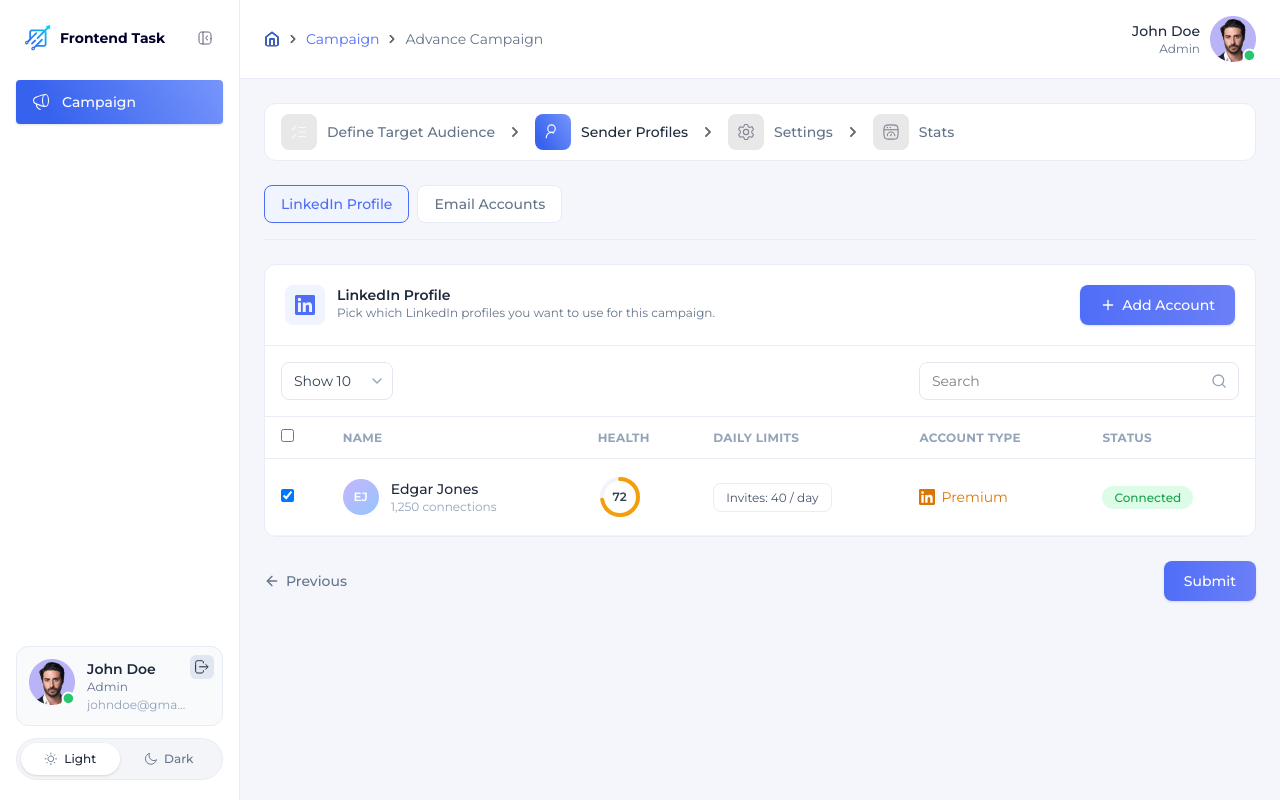
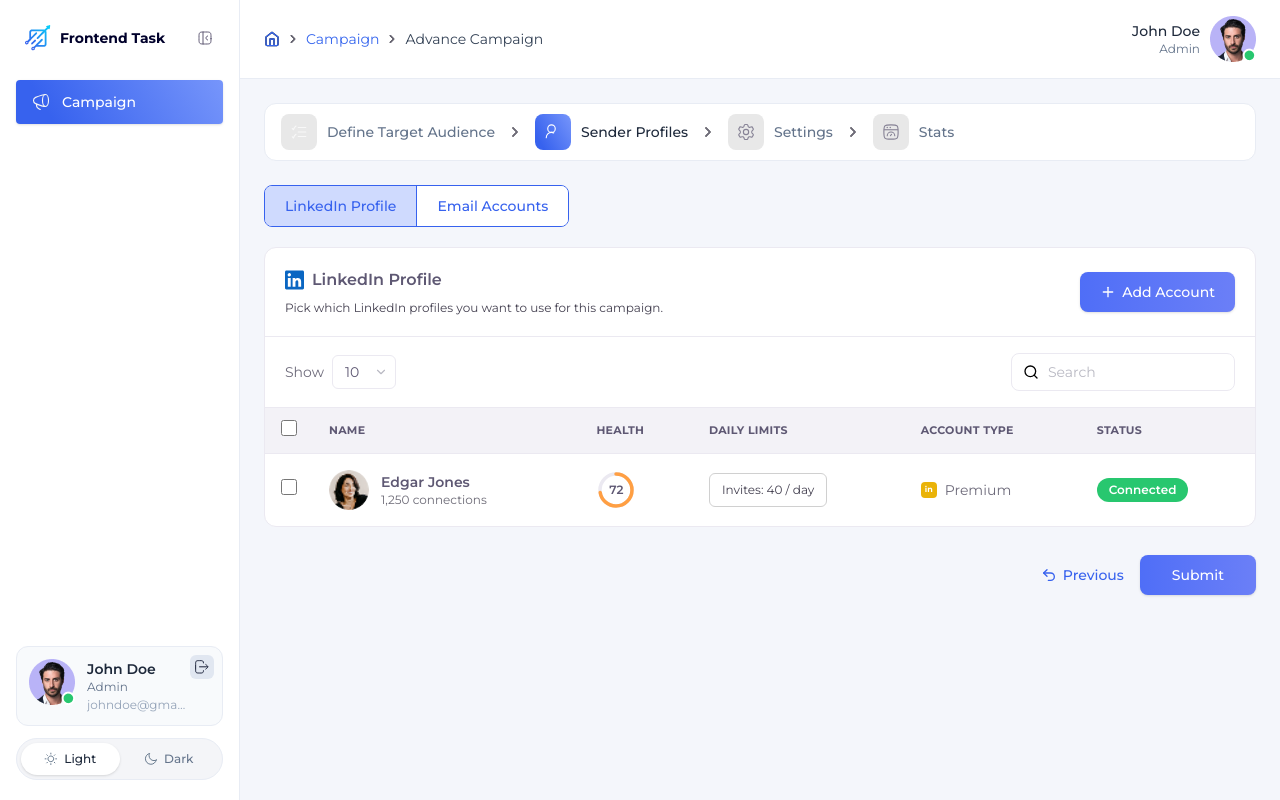
Before and after one commit to Rishabh157/Intricare-test-ui, a React (Vite) app: page /campaign/advance in a window 1280 px wide. Both pictures are taken after a click on the button "Next". Built offline with nearby package versions, Linux system fonts and the light colour scheme.

Commit message:
fixes the fourth and five page

```diff
--- a/src/components/campaign/steps/SenderProfilesStep.tsx
+++ b/src/components/campaign/steps/SenderProfilesStep.tsx
@@ -1,19 +1,20 @@
-import { useState } from "react";
-import { ChevronDown, Plus, Search } from "lucide-react";
-import LinkedInIcon from "../../icons/LinkedInIcon";
-import Button from "../../ui/Button";
-import WizardFooter from "../WizardFooter";
+import { useState } from "react"
+import { ChevronDown, Plus, Search, Undo2 } from "lucide-react"
+import Button from "../../ui/Button"
+import AvatarImg from "../../../assets/table-avatar.png"
+import LinkedinIcon from "../../../assets/linkedin-icon-1.svg"
 
-type ProfileTab = "linkedin" | "email";
+type ProfileTab = "linkedin" | "email"
 
 interface SenderProfile {
-  id: string;
-  name: string;
-  connections: string;
-  health: number;
-  dailyLimit: string;
-  accountType: string;
-  status: "Connected" | "Disconnected";
+  id: string
+  name: string
+  connections: string
+  health: number
+  dailyLimit: string
+  accountType: string
+  status: "Connected" | "Disconnected"
+  avatar?: string
 }
 
 const profiles: SenderProfile[] = [
@@ -25,54 +26,88 @@ const profiles: SenderProfile[] = [
     dailyLimit: "Invites: 40 / day",
     accountType: "Premium",
     status: "Connected",
+    avatar: AvatarImg,
   },
-];
+]
+
+function LinkedInBadge({
+  variant = "blue",
+  size = "md",
+}: {
+  variant?: "blue" | "gold"
+  size?: "sm" | "md"
+}) {
+  const dim = size === "sm" ? "h-4 w-4 text-[8px]" : "h-8 w-8 text-xs"
+  const bg = variant === "gold" ? "bg-[#EAB308]" : "bg-[#0A66C2]"
+
+  return (
+    <span
+      className={`inline-flex shrink-0 items-center justify-center rounded ${dim} ${bg} font-bold text-white`}
+    >
+      in
+    </span>
+  )
+}
 
 function HealthRing({ value }: { value: number }) {
-  const radius = 18;
-  const circumference = 2 * Math.PI * radius;
-  const offset = circumference - (value / 100) * circumference;
+  const radius = 16
+  const circumference = 2 * Math.PI * radius
+  const offset = circumference - (value / 100) * circumference
 
   return (
-    <div className="relative flex h-11 w-11 items-center justify-center">
-      <svg className="h-11 w-11 -rotate-90" viewBox="0 0 44 44">
-        <circle cx="22" cy="22" r={radius} fill="none" stroke="#f1f5f9" strokeWidth="4" />
+    <div className="relative flex h-10 w-10 items-center justify-center">
+      <svg className="h-10 w-10 -rotate-90" viewBox="0 0 40 40">
         <circle
-          cx="22"
-          cy="22"
+          cx="20"
+          cy="20"
           r={radius}
           fill="none"
-          stroke="#f59e0b"
-          strokeWidth="4"
+          stroke="#EBE9F1"
+          strokeWidth="3.5"
+        />
+        <circle
+          cx="20"
+          cy="20"
+          r={radius}
+          fill="none"
+          stroke="#FF9F43"
+          strokeWidth="3.5"
           strokeDasharray={circumference}
           strokeDashoffset={offset}
           strokeLinecap="round"
         />
       </svg>
-      <span className="absolute text-xs font-semibold text-[#334155]">{value}</span>
+      <span className="absolute text-xs font-semibold text-[#5E5873]">
+        {value}
+      </span>
     </div>
-  );
+  )
 }
 
 interface SenderProfilesStepProps {
-  onPrevious: () => void;
-  onNext: () => void;
+  onPrevious: () => void
+  onNext: () => void
 }
 
-export default function SenderProfilesStep({ onPrevious, onNext }: SenderProfilesStepProps) {
-  const [activeTab, setActiveTab] = useState<ProfileTab>("linkedin");
-  const [search, setSearch] = useState("");
+export default function SenderProfilesStep({
+  onPrevious,
+  onNext,
+}: SenderProfilesStepProps) {
+  const [activeTab, setActiveTab] = useState<ProfileTab>("linkedin")
+  const [search, setSearch] = useState("")
+  const [pageSize, setPageSize] = useState("10")
 
   return (
-    <>
-      <div className="flex gap-2 border-b border-[#e8ecf4] pb-4">
+    <div className="space-y-5">
+      {/* Tabs */}
+      <div className="inline-flex overflow-hidden rounded-lg border border-[#3762EE]">
         <button
           type="button"
           onClick={() => setActiveTab("linkedin")}
-          className={`rounded-lg border px-4 py-2 text-sm font-medium transition ${
+          className={`px-5 py-2.5 text-sm font-medium transition ${
             activeTab === "linkedin"
-              ? "border-[#4f6ef7] bg-[#f0f4ff] text-[#4f6ef7]"
-              : "border-[#e8ecf4] bg-white text-[#64748b]"
+              ? "bg-[#CFDAFE] text-[#3762EE]"
+              : "bg-white text-[#3762EE] hover:bg-[#F8FAFF]"
           }`}
         >
           LinkedIn Profile
@@ -80,61 +115,79 @@ export default function SenderProfilesStep({ onPrevious, onNext }: SenderProfile
         <button
           type="button"
           onClick={() => setActiveTab("email")}
-          className={`rounded-lg border px-4 py-2 text-sm font-medium transition ${
+          className={`border-l border-[#3762EE] px-5 py-2.5 text-sm font-medium transition ${
             activeTab === "email"
-              ? "border-[#4f6ef7] bg-[#f0f4ff] text-[#4f6ef7]"
-              : "border-[#e8ecf4] bg-white text-[#64748b]"
+              ? "bg-[#EEF2FF] text-[#3762EE]"
+              : "bg-white text-[#3762EE] hover:bg-[#F8FAFF]"
           }`}
         >
           Email Accounts
         </button>
       </div>
 
-      <div className="rounded-xl border border-[#e8ecf4] bg-white">
-        <div className="flex flex-col gap-4 border-b border-[#e8ecf4] p-5 sm:flex-row sm:items-center sm:justify-between">
-          <div className="flex items-start gap-3">
-            <div className="flex h-10 w-10 items-center justify-center rounded-lg bg-[#f0f4ff] text-[#4f6ef7]">
-              <LinkedInIcon className="h-5 w-5" />
-            </div>
+      {/* Main panel */}
+      <div className="overflow-hidden rounded-xl border border-[#EBE9F1] bg-white">
+        {/* Header */}
+        <div className="flex flex-col gap-4 border-b border-[#EBE9F1] px-5 py-5 sm:flex-row sm:items-center sm:justify-between">
+          <div className="flex items-center gap-3">
             <div>
-              <h3 className="text-sm font-semibold text-[#1e293b]">LinkedIn Profile</h3>
-              <p className="text-xs text-[#64748b]">
+              <div className="flex gap-x-2">
+                <img src={LinkedinIcon} alt="btn" />
+                <h3 className="text-base font-semibold text-[#5E5873]">
+                  LinkedIn Profile
+                </h3>
+              </div>
+              <p className="text-xs text-[#444050] mt-2">
                 Pick which LinkedIn profiles you want to use for this campaign.
               </p>
             </div>
           </div>
-          <Button className="shrink-0 gap-1.5">
+          <Button className="shrink-0 gap-1.5 !bg-[#3762EE] hover:!bg-[#2b4fd4]">
             <Plus className="h-4 w-4" />
             Add Account
           </Button>
         </div>
 
-        <div className="flex flex-col gap-3 border-b border-[#e8ecf4] p-4 sm:flex-row sm:items-center sm:justify-between">
-          <div className="relative w-full sm:w-28">
-            <select className="w-full appearance-none rounded-lg border border-[#e2e8f0] bg-white py-2 pl-3 pr-8 text-sm text-[#334155]">
-              <option>Show 10</option>
-              <option>Show 25</option>
-            </select>
-            <ChevronDown className="pointer-events-none absolute right-2 top-1/2 h-4 w-4 -translate-y-1/2 text-[#94a3b8]" />
+        {/* Toolbar */}
+        <div className="flex flex-col gap-3 border-b border-[#EBE9F1] px-5 py-4 sm:flex-row sm:items-center sm:justify-between">
+          <div className="flex items-center gap-2 text-sm text-[#6E6B7B]">
+            <span>Show</span>
+            <div className="relative">
+              <select
+                value={pageSize}
+                onChange={(e) => setPageSize(e.target.value)}
+                className="appearance-none rounded-md border border-[#EBE9F1] bg-white py-1.5 pl-3 pr-8 text-sm text-[#5E5873] outline-none"
+              >
+                <option value="10">10</option>
+                <option value="25">25</option>
+                <option value="50">50</option>
+              </select>
+              <ChevronDown className="pointer-events-none absolute right-2 top-1/2 h-3.5 w-3.5 -translate-y-1/2 text-[#B9B9C3]" />
+            </div>
           </div>
-          <div className="relative w-full sm:max-w-xs">
-            <Search className="absolute right-3 top-1/2 h-4 w-4 -translate-y-1/2 text-[#94a3b8]" />
+
+          <div className="relative w-full sm:w-56">
+            <Search className="pointer-events-none absolute left-3 top-1/2 h-4 w-4 -translate-y-1/2 text-[#000000]" />
             <input
               type="search"
               value={search}
               onChange={(e) => setSearch(e.target.value)}
               placeholder="Search"
-              className="w-full rounded-lg border border-[#e2e8f0] py-2 pl-3 pr-10 text-sm outline-none focus:border-[#4f6ef7]"
+              className="w-full rounded-lg border border-[#EBE9F1] py-2 pl-9 pr-3 text-sm text-[#5E5873] outline-none placeholder:text-[#B9B9C3] focus:border-[#3762EE]"
             />
           </div>
         </div>
 
+        {/* Table */}
         <div className="overflow-x-auto">
-          <table className="w-full min-w-[640px] text-left text-sm">
+          <table className="w-full min-w-[760px] text-left text-sm">
             <thead>
-              <tr className="border-b border-[#e8ecf4] text-xs font-medium uppercase tracking-wide text-[#94a3b8]">
-                <th className="px-4 py-3">
-                  <input type="checkbox" className="rounded border-[#cbd5e1]" />
+              <tr className="bg-[#F3F2F7] text-[11px] font-semibold uppercase tracking-wide text-[#5E5873]">
+                <th className="w-10 px-4 py-3">
+                  <input
+                    type="checkbox"
+                    className="h-4 w-4 rounded border-[#D8D6DE]"
+                  />
                 </th>
                 <th className="px-4 py-3">Name</th>
                 <th className="px-4 py-3">Health</th>
@@ -145,18 +198,35 @@ export default function SenderProfilesStep({ onPrevious, onNext }: SenderProfile
             </thead>
             <tbody>
               {profiles.map((profile) => (
-                <tr key={profile.id} className="border-b border-[#f1f5f9]">
+                <tr key={profile.id} className="border-t border-[#EBE9F1]">
                   <td className="px-4 py-4">
-                    <input type="checkbox" className="rounded border-[#cbd5e1]" defaultChecked />
+                    <input
+                      type="checkbox"
+                      className="h-4 w-4 rounded border-[#D8D6DE]"
+                    />
                   </td>
                   <td className="px-4 py-4">
                     <div className="flex items-center gap-3">
-                      <div className="flex h-9 w-9 items-center justify-center rounded-full bg-gradient-to-br from-[#c4b5fd] to-[#93c5fd] text-xs font-semibold text-white">
-                        EJ
-                      </div>
+                      {profile.avatar ? (
+                        <div className="relative shrink-0">
+                          <img
+                            src={profile.avatar}
+                            alt={profile.name}
+                            className="h-10 w-10 rounded-full object-cover"
+                          />
+                        </div>
+                      ) : (
+                        <div className="flex h-10 w-10 items-center justify-center rounded-full bg-[#EEF2FF] text-xs font-semibold text-[#3762EE]">
+                          EJ
+                        </div>
+                      )}
                       <div>
-                        <p className="font-medium text-[#1e293b]">{profile.name}</p>
-                        <p className="text-xs text-[#94a3b8]">{profile.connections}</p>
+                        <p className="font-semibold text-[#5E5873]">
+                          {profile.name}
+                        </p>
+                        <p className="text-xs text-[#6D6B77]">
+                          {profile.connections}
+                        </p>
                       </div>
                     </div>
                   </td>
@@ -164,18 +234,18 @@ export default function SenderProfilesStep({ onPrevious, onNext }: SenderProfile
                     <HealthRing value={profile.health} />
                   </td>
                   <td className="px-4 py-4">
-                    <span className="rounded-lg border border-[#e8ecf4] px-3 py-1.5 text-xs text-[#475569]">
+                    <span className="inline-block rounded-md border border-[#D0D0D0] px-3 py-2 text-xs text-[#444050]">
                       {profile.dailyLimit}
                     </span>
                   </td>
                   <td className="px-4 py-4">
-                    <span className="flex items-center gap-1.5 text-[#d97706]">
-                      <LinkedInIcon className="h-4 w-4" />
+                    <span className="flex items-center gap-2 text-sm text-[#6E6B7B]">
+                      <LinkedInBadge variant="gold" size="sm" />
                       {profile.accountType}
                     </span>
                   </td>
                   <td className="px-4 py-4">
-                    <span className="rounded-full bg-[#dcfce7] px-3 py-1 text-xs font-medium text-[#16a34a]">
+                    <span className="inline-flex rounded-full bg-[#28C76F] px-3 py-1 text-xs font-semibold text-white">
                       {profile.status}
                     </span>
                   </td>
@@ -186,7 +256,23 @@ export default function SenderProfilesStep({ onPrevious, onNext }: SenderProfile
         </div>
       </div>
 
-      <WizardFooter showPrevious onPrevious={onPrevious} onNext={onNext} nextLabel="Submit" />
-    </>
-  );
+      {/* Footer */}
+      <div className="flex items-center justify-end gap-4 pt-2">
+        <button
+          type="button"
+          onClick={onPrevious}
+          className="flex items-center gap-1.5 text-sm font-medium text-[#3762EE] transition hover:text-[#2b4fd4]"
+        >
+          <Undo2 className="h-4 w-4" />
+          Previous
+        </button>
+        <Button
+          onClick={onNext}
+          className="!bg-[#3762EE] px-8 hover:!bg-[#2b4fd4]"
+        >
+          Submit
+        </Button>
+      </div>
+    </div>
+  )
 }
--- a/src/components/layout/TopHeader.tsx
+++ b/src/components/layout/TopHeader.tsx
@@ -41,11 +41,11 @@ export default function TopHeader({
             <span key={item.label} className="flex items-center gap-1.5">
               <img src={ChevronRight} alt="icon" className="h-3.5 w-3.5" />
               {item.href ? (
-                <Link to={item.href} className="text-[#4f6ef7] hover:underline">
+                <Link to={item.href} className="text-[#3666EE] hover:underline">
                   {item.label}
                 </Link>
               ) : (
-                <span className="text-[#64748b]">{item.label}</span>
+                <span className="text-[#334155]">{item.label}</span>
               )}
             </span>
           ))}
```
Also changed, not shown: src/assets/linkedin-icon-1.svg (added), src/assets/table-avatar.png (added).
